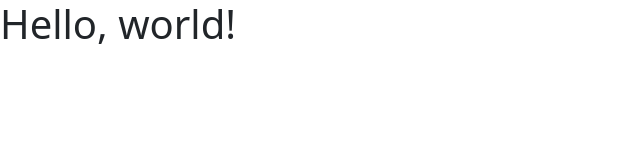
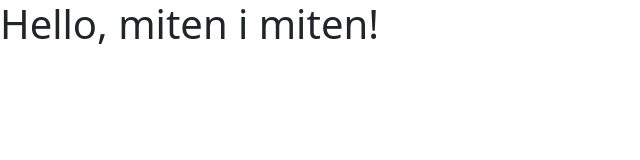
Before and after one commit to Soham1812002/hackto, a plain HTML site: page index.html in a window 1280 px wide. Shown: the whole page, without its empty margins (0-640 px from the left). Drawn offline with nearby package versions, Linux system fonts and the light colour scheme.

Commit message:
Update index.html

```diff
--- a/index.html
+++ b/index.html
@@ -7,7 +7,7 @@
     <link href="https://cdn.jsdelivr.net/npm/bootstrap@5.2.2/dist/css/bootstrap.min.css" rel="stylesheet" integrity="sha384-Zenh87qX5JnK2Jl0vWa8Ck2rdkQ2Bzep5IDxbcnCeuOxjzrPF/et3URy9Bv1WTRi" crossorigin="anonymous">
   </head>
   <body>
-    <h1>Hello, world!</h1>
+    <h1>Hello, miten i miten!</h1>
     <script src="https://cdn.jsdelivr.net/npm/bootstrap@5.2.2/dist/js/bootstrap.bundle.min.js" integrity="sha384-OERcA2EqjJCMA+/3y+gxIOqMEjwtxJY7qPCqsdltbNJuaOe923+mo//f6V8Qbsw3" crossorigin="anonymous"></script>
   </body>
 </html>
```
